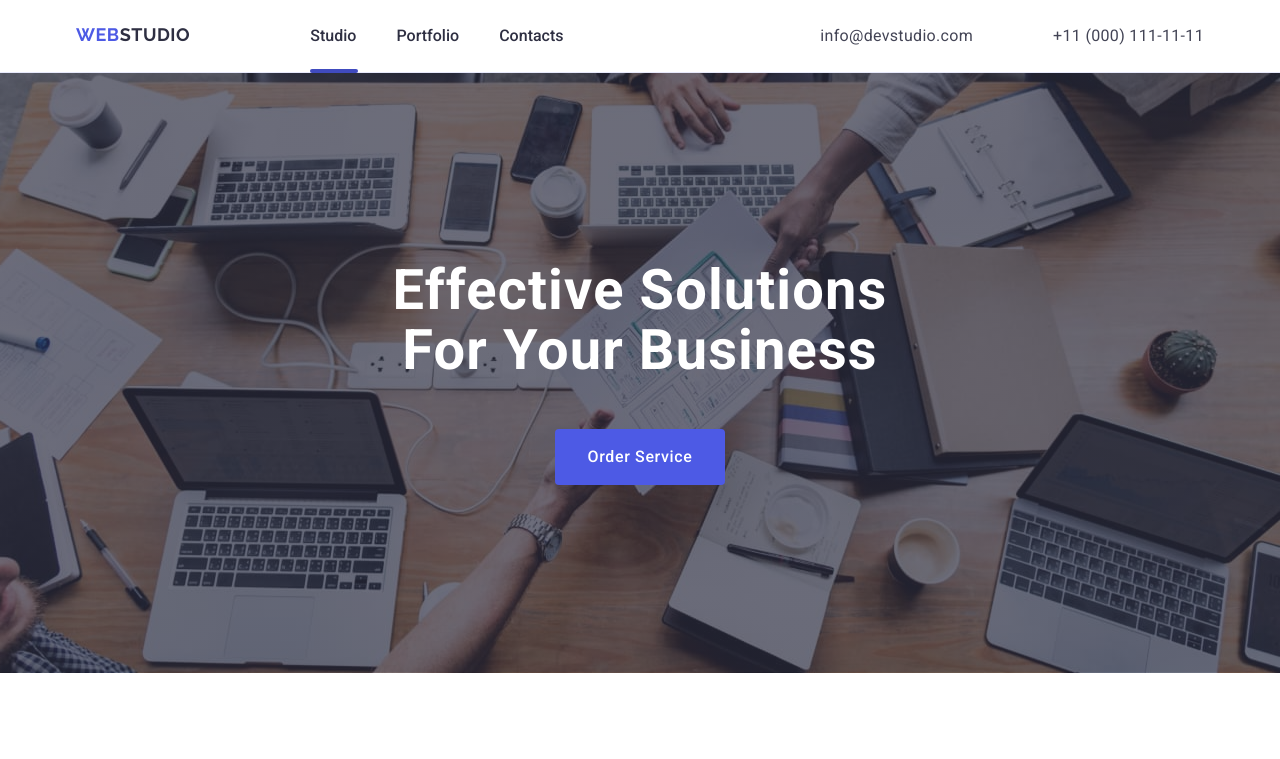
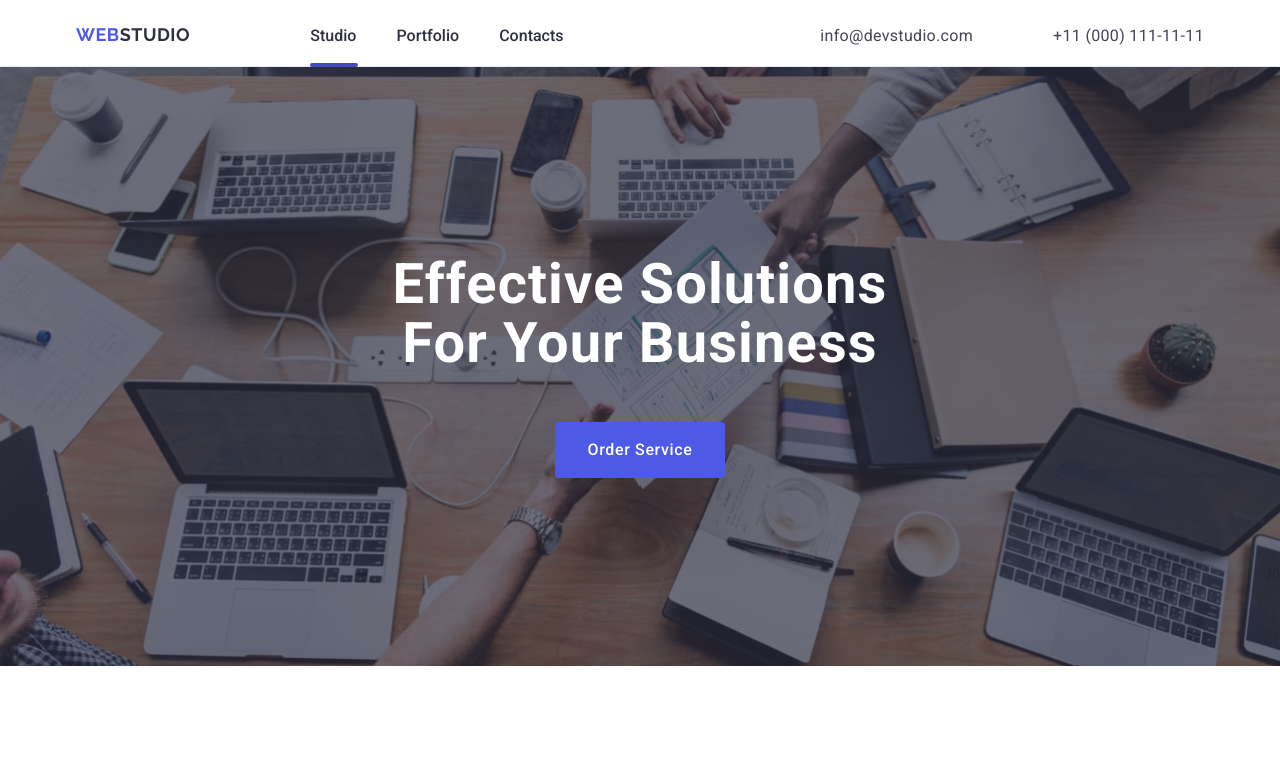
Before and after one commit to AnnaRossova82/goit-markup-hw-06, a plain HTML site: page index.html in a window 1280 px wide. Shown: the top 759 px of the page. Drawn offline with nearby package versions, Linux system fonts and the light colour scheme.

Commit message:
6th line moved

```diff
--- a/css/styles.css
+++ b/css/styles.css
@@ -136,7 +136,7 @@ button {
   }
   .page-header {
     padding-top: 24px;
-    padding-bottom: 24px;
+    padding-bottom: 17.5px;
     border-bottom: 1px solid #e7e9fc;
     box-shadow: 2px 1px rgba(46, 47, 66, 0.08),
       0px 1px 1px rgba(46, 47, 66, 0.16), 0px 1px 6px rgba(46, 47, 66, 0.08);
@@ -264,6 +264,19 @@ button {
 
   .menu-item {
     color: #2e2f42;
+  }
+
+  .studio::after {
+    content: '';
+    display: block;
+    width: 48px;
+    height: 4px;
+    border-radius: 2px;
+    background: #404bbf;
+    position: absolute;
+    top: 100%;
+    transform: translateY(-150%);
+    transition: color 250ms cubic-bezier(0.4, 0, 0.2, 1);
   }
 }
 
```
